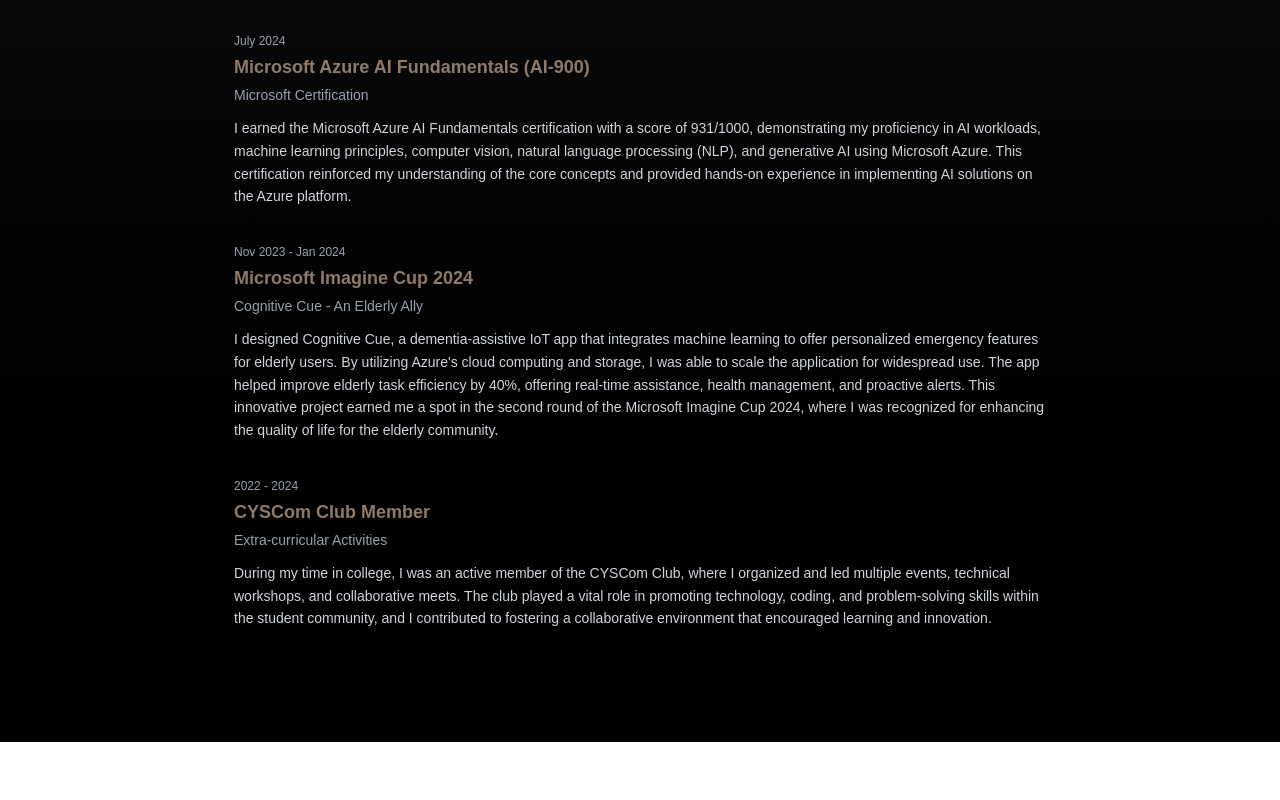
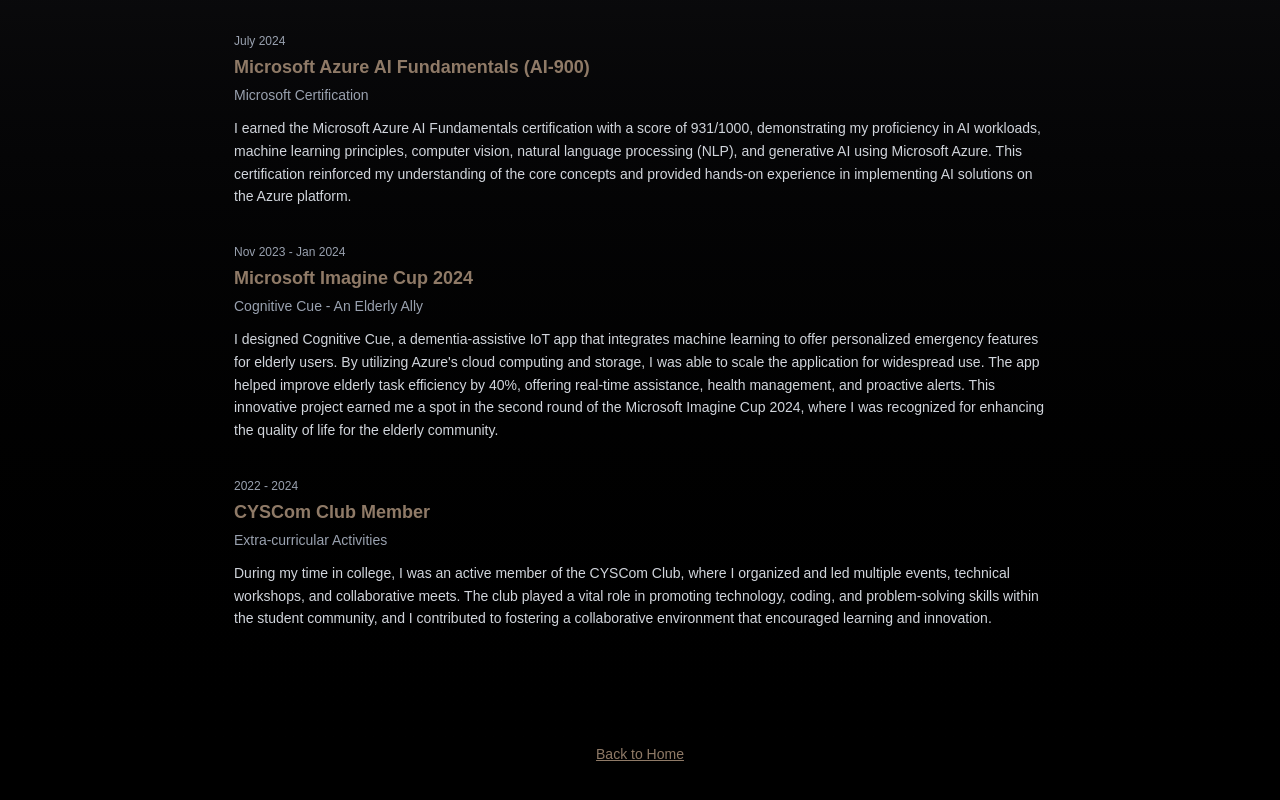
Before and after one commit to kxshrx/my-portfolio, a Next.js app: page /work in a window 1280 px wide. Shown: the part 384-1184 px from the top of the page. Before the commit the page ends 1126 px from the top, so only its background shows below. Built offline with nearby package versions, Linux system fonts and the light colour scheme.

Commit message:
feat: update project header title and add back to home link in work page

```diff
--- a/src/app/projects/page.tsx
+++ b/src/app/projects/page.tsx
@@ -100,7 +100,7 @@
         <Container>
           <div className="py-12">
             <div className="space-y-2 mb-8">
-              <h1 className="text-3xl font-bold text-white">All Projects</h1>
+              <h1 className="text-3xl font-bold text-white">Projects</h1>
               <div className="w-20 h-0.5 bg-gradient-to-r from-[#8f7a67] to-transparent rounded-full opacity-60"></div>
             </div>
             <p className="text-gray-300 text-sm mb-8">
--- a/src/app/work/page.tsx
+++ b/src/app/work/page.tsx
@@ -1,6 +1,7 @@
 import React from "react";
 import Container from "../../components/ui/Container";
 import { Metadata } from "next";
+import Link from "next/link";
 
 export const metadata: Metadata = {
   title: "Work : Kishore",
@@ -84,6 +85,14 @@
               ))}
             </div>
           </div>
+          <div className="text-center pb-12">
+            <Link
+              href="/"
+              className="inline-flex items-center gap-2 text-sm text-[#8f7a67] hover:text-white transition-colors duration-300"
+            >
+              <u>Back to Home</u>
+            </Link>
+          </div>
         </Container>
       </div>
     </div>
```
